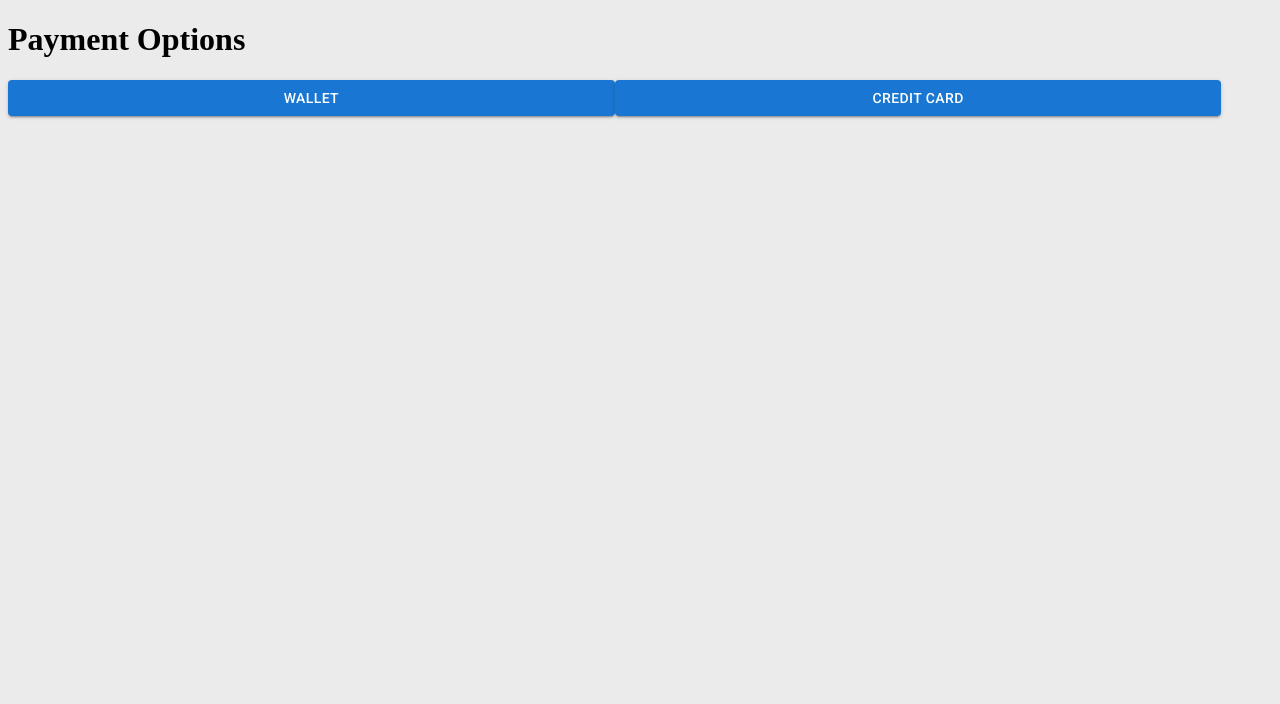
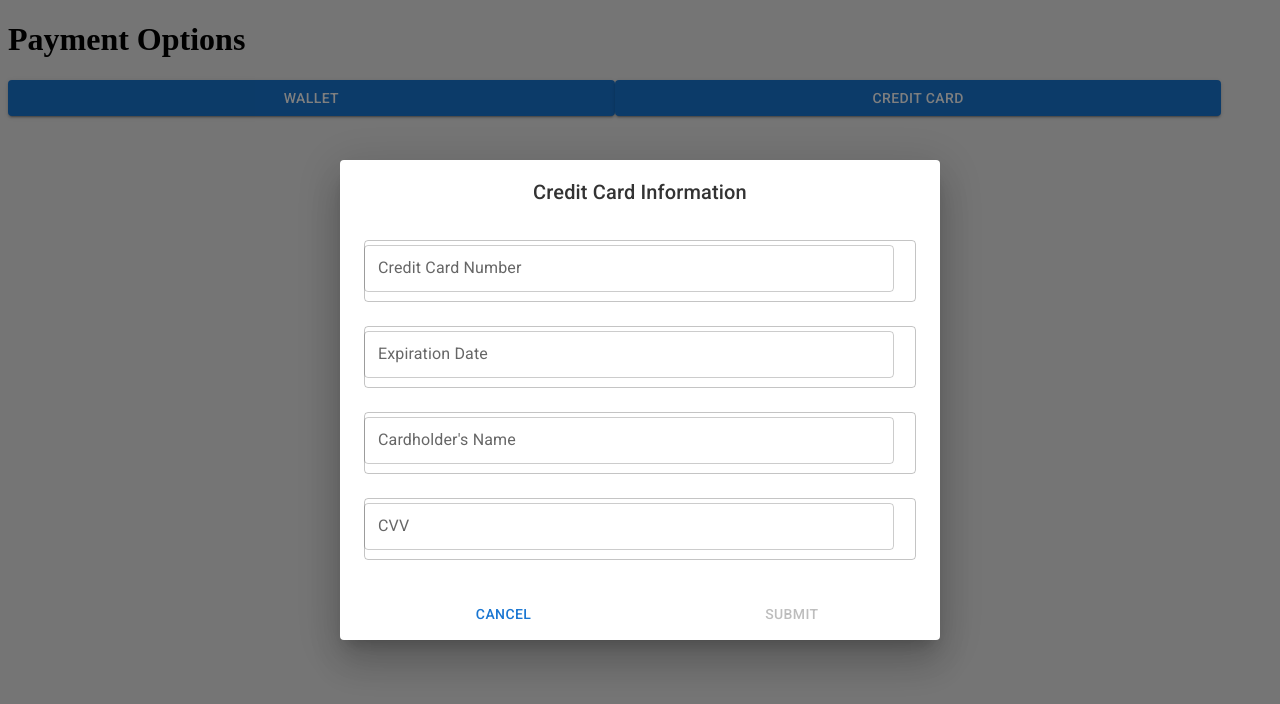
Before and after one commit to advanced-computer-lab-2023/Aplus-Cant-Lose-Clinic, a React (Create React App) app in the folder Frontend/: page /SubscriptionPayment in a window 1280 px wide. Both pictures are taken after a click on the button "CREDIT CARD". Shown: the top 704 px of the page. Built offline with nearby package versions, Linux system fonts and the light colour scheme.

Commit message:
added the frontend for adding the health package

```diff
--- a/Frontend/src/components/patient/SubscriptionPayment.js
+++ b/Frontend/src/components/patient/SubscriptionPayment.js
@@ -1,16 +1,76 @@
 import React from 'react'
 import Button from "@mui/material/Button";
+import { useState } from 'react';
+import {  useSelector } from "react-redux";
+import { useLocation } from 'react-router-dom';
+import {
+
+  Dialog,
+  DialogTitle,
+  DialogContent,
+  DialogActions,
+  Input,
+  TextareaAutosize,
+   Card ,
+ CardContent,
+ TextField
+} from '@mui/material';
+
 
 const SubsciptionPayment = () => {
+  const [isDialogOpen, setIsDialogOpen] = useState(false);
+  const id = useSelector((state) => state.user.id);
+  const location=useLocation();
+ // const h_id=location.state.myProp;
+  const [formData, setFormData] = useState({
+    cardNumber: "",
+    expiration: "",
+    cardHolder: "",
+    cvv: "",
+  });
+  const [isValid, setIsValid] = useState(false);
+
+
+  const handleOpenDialog = () => {
+    setIsDialogOpen(true);
+  };
+
+  const handleCloseDialog = () => {
+    setIsDialogOpen(false);
+  };
+
+
+
     const handleWalletButtonClick = () => {
         alert("You clicked the Wallet button.");
-        // const user=await ();
-        // //get
-        // if()
+
       };
 
       const handleCreditCardButtonClick = () => {
-        alert("You clicked the Credit Card button.");
+        handleOpenDialog();
+      };
+      const handleChange = (e) => {
+        const { name, value } = e.target;
+        setFormData({
+          ...formData,
+          [name]: value,
+        });
+        handleValidation();
+      };
+
+      const handleValidation = () => {
+        const { cardNumber } = formData;
+        // Simple validation for a 16-digit credit card number
+        setIsValid(/^\d{16}$/.test(cardNumber));
+      };
+
+      const handleSubmit = () => {
+        handleValidation();
+        if (isValid) {
+          // You can perform further actions here, e.g., submit the form data to a server.
+          console.log("Form data is valid:", formData);
+          handleCloseDialog(); // Close the dialog
+        }
       };
   return (
     <div>
@@ -21,6 +81,56 @@ const SubsciptionPayment = () => {
     <Button variant="contained" color="primary" onClick={handleCreditCardButtonClick}>
       Credit Card
     </Button>
+
+    <Dialog open={isDialogOpen} onClose={handleCloseDialog}>
+        <DialogTitle>Credit Card Information</DialogTitle>
+        <DialogContent>
+          <TextField
+            label="Credit Card Number"
+            name="cardNumber"
+            value={formData.cardNumber}
+            onChange={handleChange}
+            placeholder="16-digit card number"
+            fullWidth
+            margin="normal"
+          />
+          <TextField
+            label="Expiration Date"
+            name="expiration"
+            value={formData.expiration}
+            onChange={handleChange}
+            placeholder="MM/YY"
+            fullWidth
+            margin="normal"
+          />
+          <TextField
+            label="Cardholder's Name"
+            name="cardHolder"
+            value={formData.cardHolder}
+            onChange={handleChange}
+            fullWidth
+            margin="normal"
+          />
+          <TextField
+            label="CVV"
+            name="cvv"
+            value={formData.cvv}
+            onChange={handleChange}
+            placeholder="3 or 4 digits"
+            fullWidth
+            margin="normal"
+          />
+        </DialogContent>
+        <DialogActions>
+          <Button onClick={handleCloseDialog} color="primary">
+            Cancel
+          </Button>
+          <Button onClick={handleSubmit} color="primary" disabled={!isValid}>
+            Submit
+          </Button>
+        </DialogActions>
+      </Dialog>
+
     </div>
   )
 }
```
Also changed, not shown: 2 other files (tests, documents, lock files or other folders).
